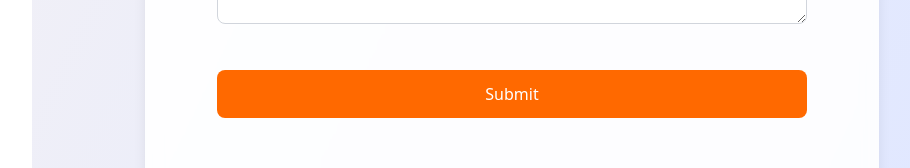
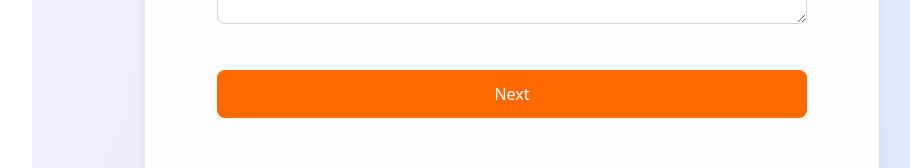
Before and after one commit to hiblink/intake-form, a Next.js app: page / in a window 1280 px wide. Shown: the part 1832-2000 px from the top of the page, without its empty margins (288-1198 px from the left). Built offline with nearby package versions, Linux system fonts and the light colour scheme.

Commit message:
updated submit button

```diff
--- a/src/components/Form.tsx
+++ b/src/components/Form.tsx
@@ -393,7 +393,7 @@ export default function Form() {
           disabled={isSubmitting}
           className="w-full bg-orange-500 text-white p-3 rounded-lg font-medium hover:bg-orange-600 transition focus:outline-none focus:ring-2 focus:ring-orange-200 focus:ring-offset-2 mt-4 disabled:opacity-50 disabled:cursor-not-allowed"
         >
-          {isSubmitting ? "Sending..." : "Submit"}
+          {isSubmitting ? "Sending..." : "Next"}
         </button>
       </form>
     </div>
```
